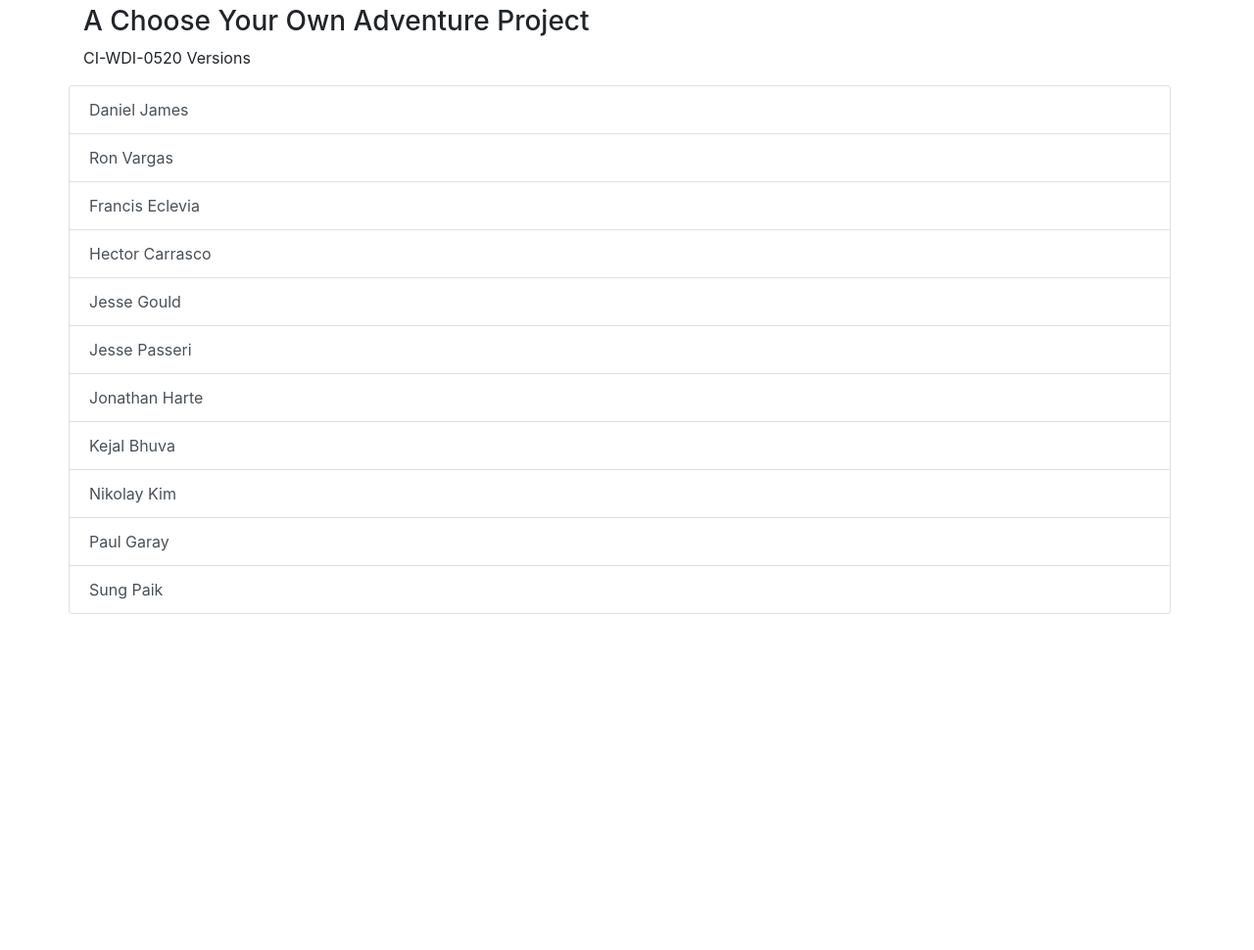
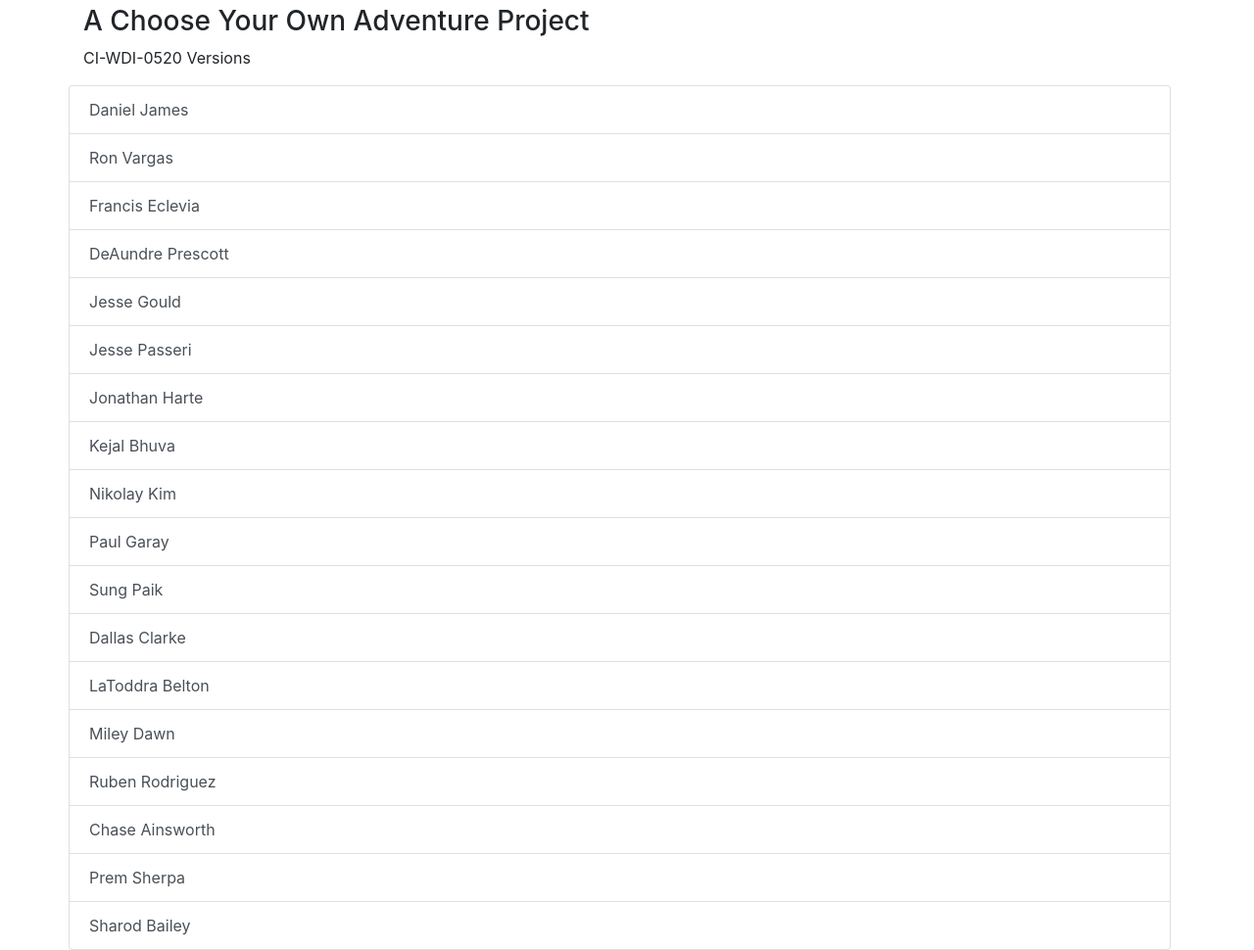
Before and after one commit to ci-wdi-900/the-adventures-of-link-student-index-05-20, a plain HTML site: page index.html in a window 1280 px wide. Shown: the part 51-1021 px from the top of the page at 98% size. Before the commit the page ends 800 px from the top, so only its background shows below. Drawn offline with nearby package versions, Linux system fonts and the light colour scheme.

Commit message:
Adds more students.

```diff
--- a/index.html
+++ b/index.html
@@ -40,11 +40,11 @@
             Francis Eclevia
           </a>
           <a
-            href="https://hectorcarrasco1992.github.io/the-adventures-of-link/"
+            href="https://repl.it/@deaundrep/the-adventures-of-link"
             target="_blank"
             class="list-group-item list-group-item-action"
           >
-            Hector  Carrasco
+             DeAundre Prescott
           </a>
           <a
             href="https://jcgould48.github.io/the-adventures-of-bernie/"
@@ -95,6 +95,55 @@
           >
             Sung Paik
           </a>
+          <a
+            href="https://repl.it/@dallas90/adventures-of-link"
+            target="_blank"
+            class="list-group-item list-group-item-action"
+          >
+            Dallas Clarke
+          </a>
+          <a
+            href="https://repl.it/@txddra/the-adventures-of-link"
+            target="_blank"
+            class="list-group-item list-group-item-action"
+          >
+            LaToddra Belton
+          </a>
+          <a
+            href="https://repl.it/@huongdangmiley/the-adventures-of-link"
+            target="_blank"
+            class="list-group-item list-group-item-action"
+          >
+            Miley Dawn
+          </a>
+          <a
+            href="https://repl.it/@rubenrodriguez9/the-adventures-of-link"
+            target="_blank"
+            class="list-group-item list-group-item-action"
+          >
+            Ruben Rodriguez
+          </a>
+          <a
+            href="https://repl.it/@ChaseCodes/biglyCovefefeLittleHands"
+            target="_blank"
+            class="list-group-item list-group-item-action"
+          >
+            Chase Ainsworth
+          </a>
+          <a
+            href="https://repl.it/@pks0009/the-adventures-of-link-1"
+            target="_blank"
+            class="list-group-item list-group-item-action"
+          >
+            Prem Sherpa
+          </a>
+          <a
+            href="https://repl.it/@FxTitan/the-adventures-of-link"
+            target="_blank"
+            class="list-group-item list-group-item-action"
+          >
+            Sharod Bailey
+          </a>
         </div>
       </div>
     </div>
```
Also changed, not shown: 1 other file.
